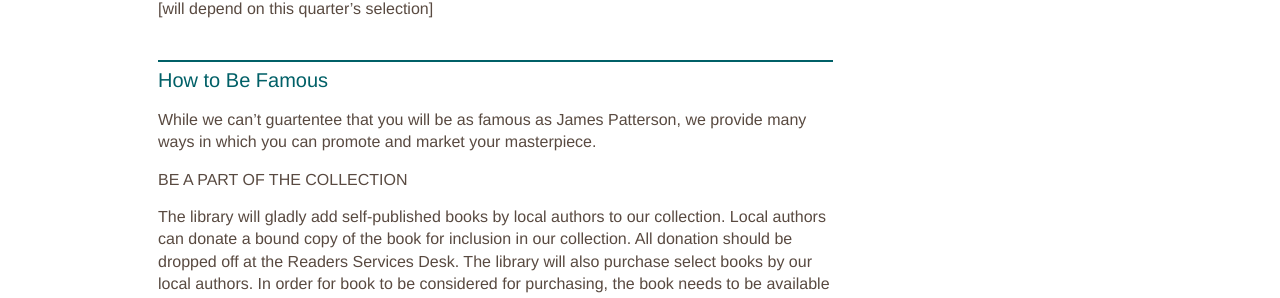
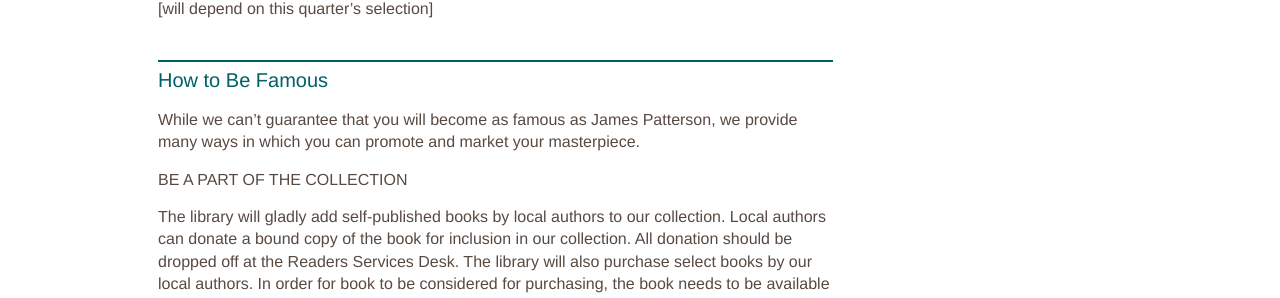
Before and after one commit to skokielibrary/spl-content, a Jekyll site: the page built from _content/lynnanne/books-movies-more--local-authors.markdown, in a window 1280 px wide. Shown: the part 502-800 px from the top of the page. Built offline with Jekyll 4.4.1, drawn with Linux system fonts in a browser that asks for light colours.

Commit message:
Updated books-movies-more--local-authors.markdown

```diff
--- a/_content/lynnanne/books-movies-more--local-authors.markdown
+++ b/_content/lynnanne/books-movies-more--local-authors.markdown
@@ -14,7 +14,7 @@ The Skokie writers group meets monthly at 7 pm on the last Monday of every month
 [will depend on this quarter's selection]
 
 ##How to Be Famous
-While we can't guartentee that you will be as famous as James Patterson, we provide many ways in which you can promote and market your masterpiece.
+While we can't guarantee that you will become as famous as James Patterson, we provide many ways in which you can promote and market your masterpiece.
 
 ###Be a part of the collection
 The library will gladly add self-published books by local authors to our collection. Local authors can donate a bound copy of the book for inclusion in our collection. All donation should be dropped off at the Readers Services Desk. The library will also purchase select books by our local authors. In order for book to be considered for purchasing, the book needs to be available as a print bound book through a major book retailer.
```
